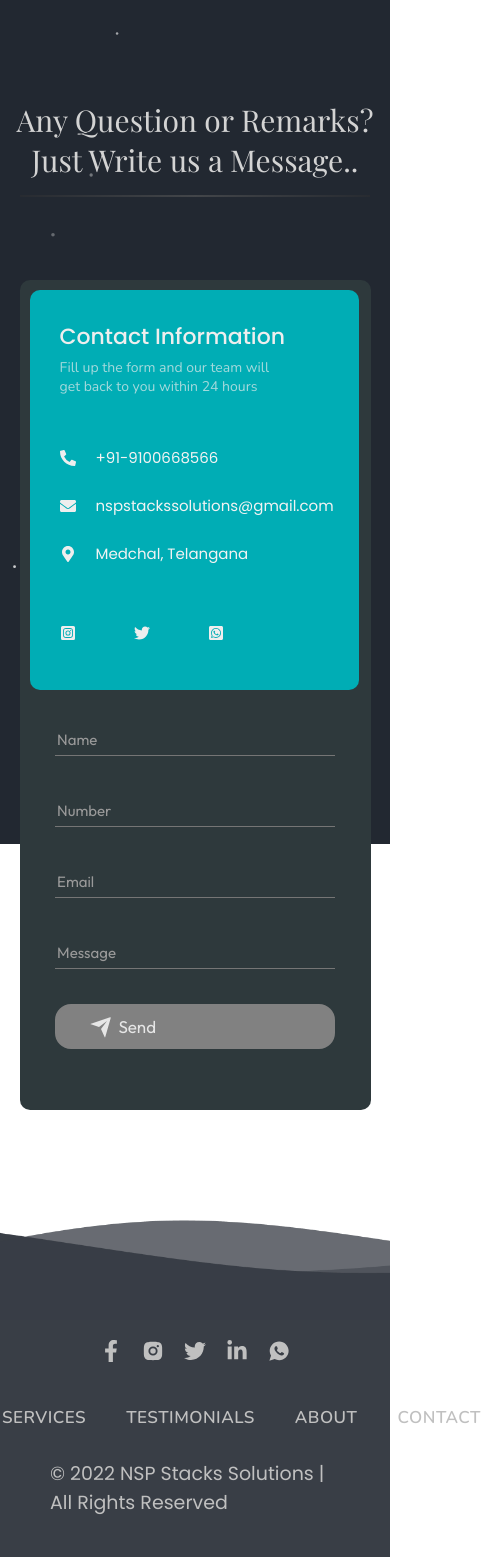
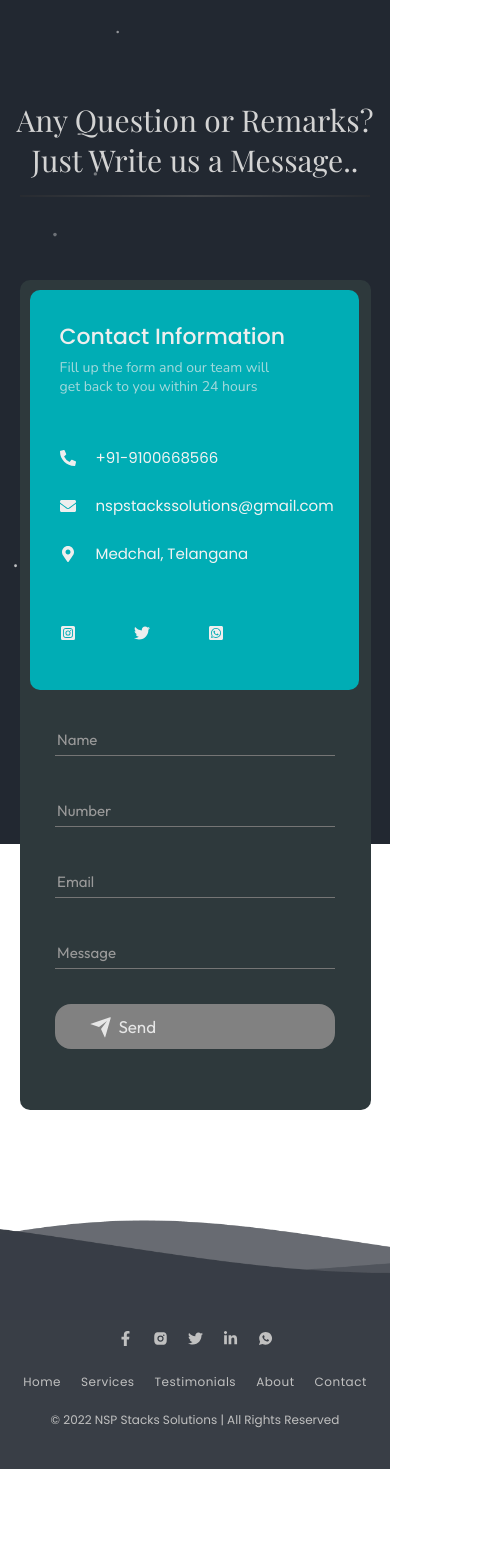
Before and after one commit to RavulaThrinath/my-aap, a React (Create React App) app: page /Contact in a window 390 px wide. Shown: the whole page, 501 px wide, since content can reach past the window. After the commit the page ends 1469 px from the top, so only its background shows below. Built offline with nearby package versions, Linux system fonts and the light colour scheme; a web font is replaced by a local one.

Commit message:
footer responsive

```diff
--- a/src/App.css
+++ b/src/App.css
@@ -103,6 +103,7 @@
   text-decoration: none;
   transition: all .3s ease-in-out;
 }
+
 .links::after {
   content: '';
   position: absolute;
@@ -115,11 +116,13 @@
   transform-origin: bottom right;
   transition: transform 0.25s ease-out;
 }
+
 .links:hover::after {
   transform: scaleX(1);
   transform-origin: bottom left;
   color: var(--primarycolor);
 }
+
 .links.active {
   color: var(--primarycolor);
 }
@@ -203,6 +206,7 @@
 .landing {
   scroll-behavior: smooth;
 }
+
 .Home {
   position: relative;
   width: 100%;
@@ -864,7 +868,7 @@ textarea:focus~.bar:after {
 }
 
 .Send-button {
-  font-family:"Lato";
+  font-family: "Lato";
   font-size: 18px;
   background: var(--primarycolor);
   color: white;
@@ -877,8 +881,9 @@ textarea:focus~.bar:after {
   overflow: hidden;
   transition: all 0.2s;
 }
+
 .Send-button:hover {
-  background: #019ba3 ;
+  background: #019ba3;
 }
 
 .Send-button span {
@@ -1505,7 +1510,8 @@ textarea:focus~.bar:after {
   transition: .3s ease-in-out;
 }
 
-.services-text:hover, .about-text:hover {
+.services-text:hover,
+.about-text:hover {
   background: #00ADB510;
 }
 
@@ -1788,7 +1794,7 @@ footer {
   display: flex;
   justify-content: center;
   align-items: center;
-  margin: 10px 0 40px 0;
+  margin: 20px 0 30px 0;
 }
 
 .Social-icons {
@@ -1807,21 +1813,19 @@ footer {
 
 .Footer-map {
   display: flex;
-  justify-content: center;
-  align-items: center;
   list-style: none;
 }
 
 .Footer-map a {
   color: var(--textcolor);
-  font-size: 17px;
-  font-weight: 600;
+  font-size: 19px;
   color: #c0c0c0;
-  font-family: "Nunito", sans-serif;
-  text-transform: uppercase;
+  font-family: "Poppins", sans-serif;
+  text-transform: capitalize;
   letter-spacing: .5px;
   text-decoration: none;
   transition: all .3s ease;
+  margin: 0 20px;
 }
 
 .Footer-map a:hover {
@@ -1905,6 +1909,90 @@ footer p {
   opacity: .7;
   bottom: 20px;
   animation: animatewave_02 3s linear infinite;
+}
+
+@media (max-width:660px) {
+  .footer-icons {
+    margin: 0px 0 20px 0;
+  }
+
+  .Social-icons {
+    width: 18px;
+    height: 18px;
+    margin: 0 10px;
+  }
+
+  .Footer-map a {
+    font-size: 16px;
+    margin: 0 15px;
+  }
+
+  footer p {
+    color: #c0c0c0;
+    font-size: 16px;
+    margin: 20px 0;
+  }
+}
+@media (max-width:530px) {
+  .footer-icons {
+    margin: 0px 0 20px 0;
+  }
+
+  .Social-icons {
+    width: 17px;
+    height: 17px;
+    margin: 0 10px;
+  }
+
+  .Footer-map a {
+    font-size: 14px;
+    margin: 0 13px;
+  }
+
+  footer p {
+    color: #c0c0c0;
+    font-size: 14px;
+    margin: 20px 0;
+  }
+}
+@media (max-width:450px) {
+  .footer-icons {
+    margin: 0px 0 20px 0;
+  }
+
+  .Social-icons {
+    width: 16px;
+    height: 16px;
+    margin: 0 10px;
+  }
+
+  .Footer-map a {
+    font-size: 13px;
+    margin: 0 10px;
+  }
+
+  footer p {
+    font-size: 13px;
+    margin: 20px 0;
+  }
+}
+@media (max-width:420px) {
+
+  .Social-icons {
+    width: 15px;
+    height: 15px;
+  }
+
+  .Footer-map a {
+    font-size: 12px;
+    margin: 0 10px;
+  }
+
+  footer p {
+    color: #c0c0c0;
+    font-size: 12px;
+    margin: 20px 0;
+  }
 }
 
 /*  */
```
